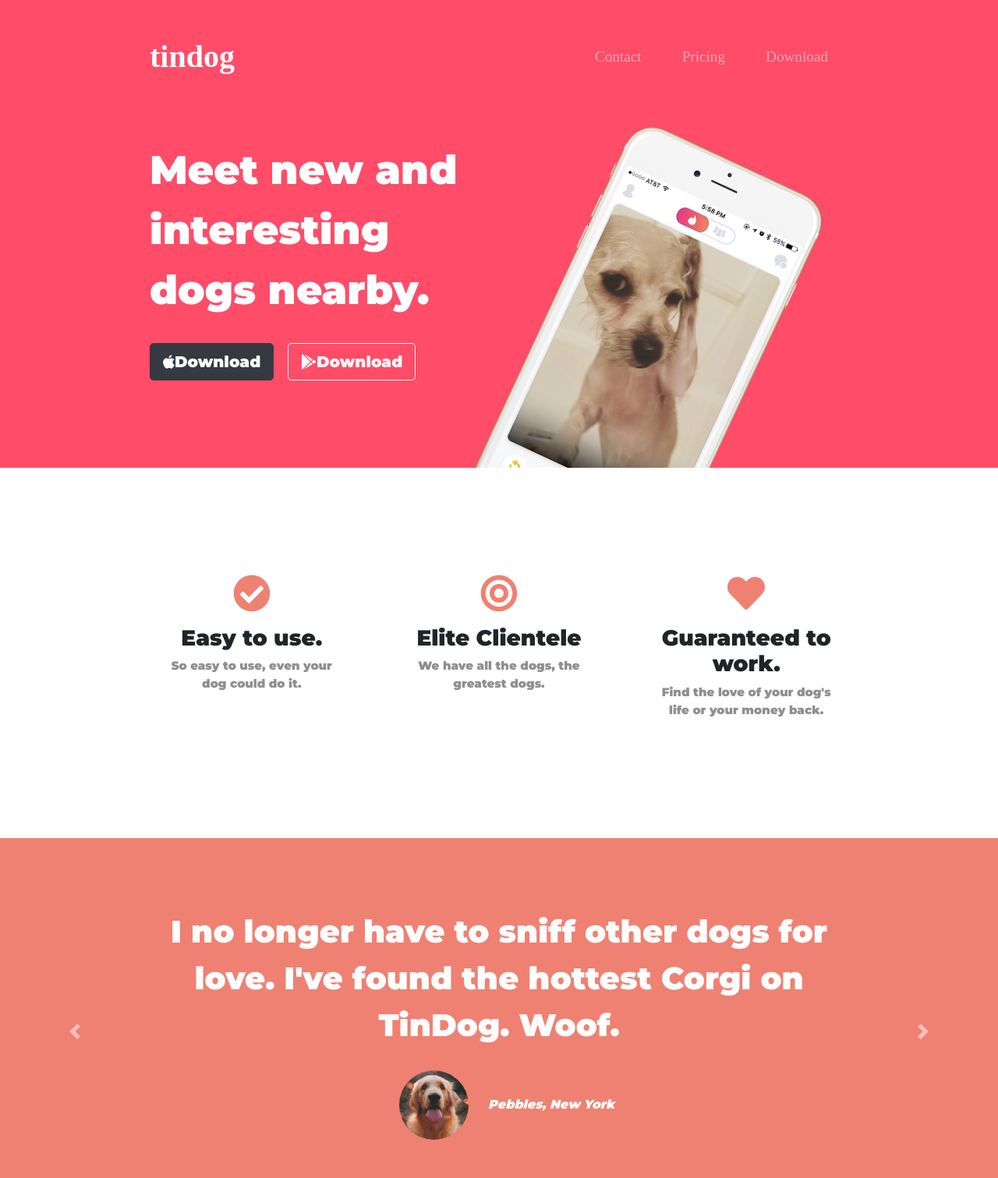
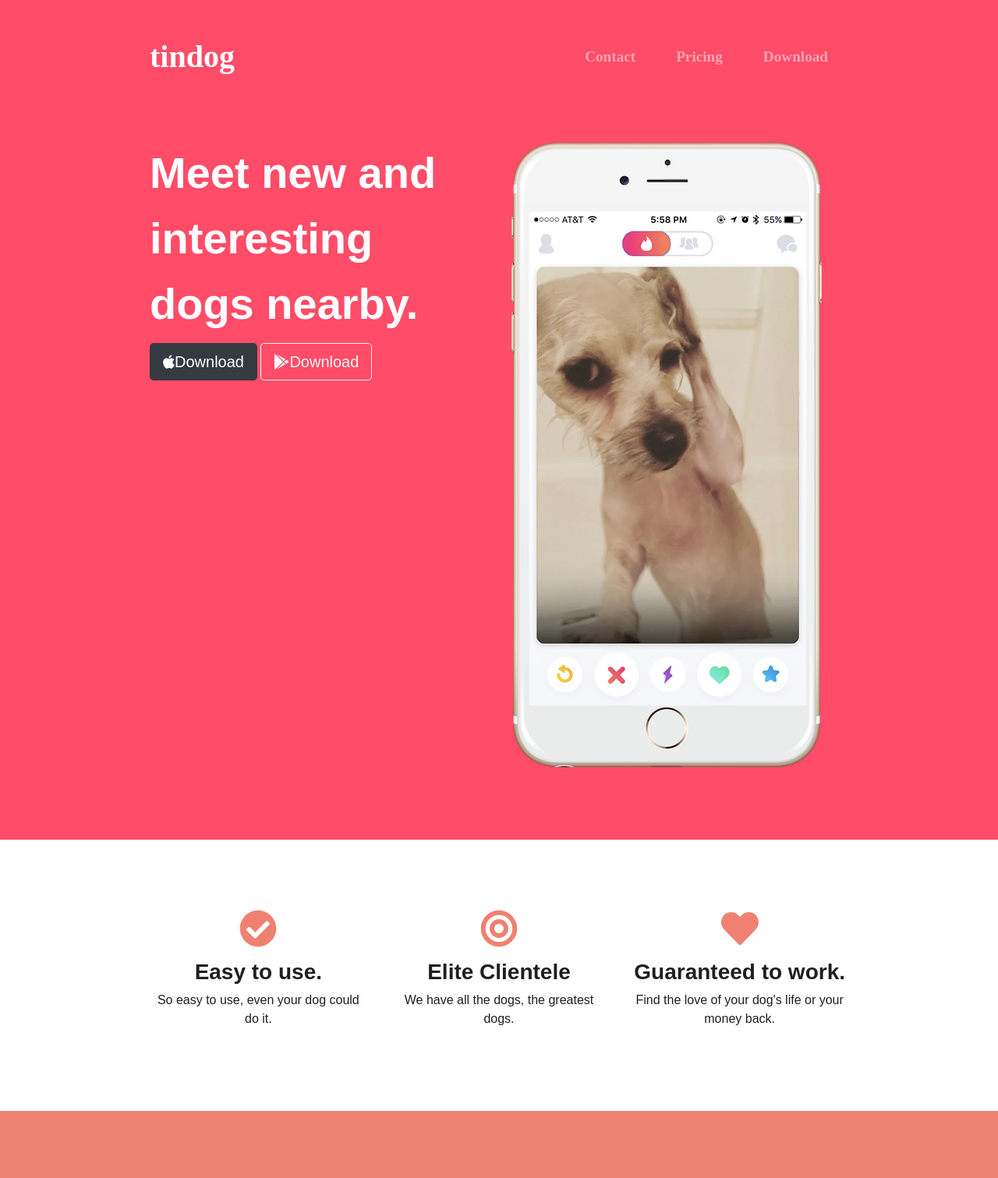
Before and after one commit to Nandkishor01/Tindog, a plain HTML site: page index.html in a window 1280 px wide. Shown: the top 1511 px of the page at 78% size. Drawn offline with nearby package versions, Linux system fonts and the light colour scheme.

Commit message:
Update.css

```diff
--- a/styles.css
+++ b/styles.css
@@ -1,189 +1,145 @@
-/* body */
-
-body{
-    font-family:"Montserrat" ;
+body {
+    font-family: "Poppins", sans-serif;
+    color: #1f1f1f;
   }
-
-/* title */
-
-#title{
+  #title {
     background-color: #ff4c68;
     color: #fff;
   }
-
-/* headers */
-
-
-/* h1 */
-
-h1{
-font-family: "Montserrat";
-font-weight: 900%;
-font-size: 3.2rem;
+  h1 {
+    font-family: "Poppins", sans-serif;
     line-height: 1.5;
+    font-size: 3.5rem;
+    font-weight: bolder;
+    color: #fff;
+  }
+  h2 {
+    font-family: "Poppins", sans-serif;
+    font-size: 2rem;
+    font-weight: bold;
+    line-height: 1.5;
+    color: #1f1f1f;
+  }
+  h3 {
+    font-family: "Poppins", sans-serif;
+    color: #1f1f1f;
+    font-weight: bolder;
+  }
+  .icon {
+    color: #ef8172;
+    margin-bottom: 5%;
+  }
+  .icon :hover {
+    color: #ff4c68;
+  }
+  .container-fluid {
+    padding: 3% 15% 7%;
   }
 
-/* h2 */
-
-h2{
-    font-family:"Montserrat" ;
+  /* Navigation Bar */
+  .navbar {
+    padding: 0 0 4.5rem;
+  }
+  .navbar-brand {
+    font-family: Ubuntu;
+    font-weight: bold;
     font-size: 2.5rem;
-    line-height: 1.5;
   }
-
-/* h3 */
-
-h3{
-    font-family: "Montserrat" ;
+  .nav-item {
+    padding: 0 18px;
   }
-
-/* p */
-
-p{
-    color: #8f8f8f;
-    font-weight: 10;
-    font-size: 15px;
-}
-/* container */
-
-.container-fluid{
-    padding: 3% 15% 7%;}
-
-/* navbar-item*/
-
- .navbar-brand{
-font-family: "Ubuntu";
-font-size: 2.5rem;
+  .nav-link {
+    font-size: 1.2rem;
+    font-family: "Poppins";
     font-weight: bold;
   }
 
-.navbar{
-    padding: 0 0 4.5rem;
-}
-
-.nav-item{
-    padding: 0px 18px;
-}
-
-.nav-link{
-    font-size: 1.2rem;
-    font-family: 'Monstserrat-light';
-}
-
-/* Download-button */
-
-.Download-button{
-    margin: 5% 3% 5% 0;
-}
-.Download-button2{
+  /* Download buttons */
+  .download-button {
     margin: 5% 3% 5% 0;
   }
 
-
-/* title-image */
-
-.title-image{
+  /* iphone image */
+  .iphone-img {
     width: 60%;
-    transform: rotate(25deg);
     position: absolute;
     right: 30%;
   }
+  .rotate-25 {
+    transform: rotate(25deg);
+  }
 
-/* features section */
-
-#features{
-padding: 7% 14%;
+  /* features */
+  #features {
+    padding: 7% 15%;
+    text-align: center;
+    line-height: 1.5;
     background-color: #fff;
+    z-index: 1;
     position: relative;
   }
-
-.features-box{
-    text-align: center;
+  .feature-box {
     padding: 5%;
   }
 
-/* icon  */
-
-.icon{
-    color: #ef8172;
-    margin-bottom: 1rem;
-}
-
-.icon:hover {
-    color: #ff4c68;
-}
-
-/* testimonial section */
-
-#testimonials{
+  /* testimonials */
+  #testimonials {
     text-align: center;
     background-color: #ef8172;
     color: #fff;
   }
-
-.testimonial-image{
+  .carousel-item {
+    padding: 7% 15%;
+  }
+  .testimonial-img {
+    border-radius: 100%;
     width: 10%;
-    border-radius: 100%;
     margin: 20px;
   }
 
-.carousel-item{
-    padding: 7% 15%;
-
-}
-
-#press{
+  /* press */
+  #press {
     background-color: #ef8172;
     text-align: center;
     padding-bottom: 3%;
   }
-
-.press-logo{
+  .press-img {
     width: 15%;
-    margin: 20px 20px 50px ;
+    margin: 20px 20px 50px;
   }
 
-#pricing{
+  /* pricing */
+  #pricing {
     padding: 100px;
-}
-.pricing-column{
-    padding: 3% 2%;
     text-align: center;
   }
+  .pricing-column {
+    padding: 3% 2%;
+  }
 
-/* cta section */
+  #cta {
+    background-color: #ff4c68;
+    text-align: center;
+    padding: 100px 15% 40px;
+  }
+  #footer {
+    background-color: #fff;
+    text-align: center;
+    padding: 100px 15% 20%;
+  }
+  .spanSpace {
+    padding-left: 25px;
+    padding-right: 25px;
+  }
+  .social {
+    padding-bottom: 5%;
+  }
 
-#cta{
-background-color:#ff4c68 ;
-color: #fff;
-padding: 7% 15%;
+  @media (max-width: 1028px) {
+    #title {
       text-align: center;
     }
-
-.cta-heading{
-    font-family: "Montserrat";
-
-}
-
-/* footer */
-
-#footer{
-   padding: 7% 15%;
-    text-align: center;
-}
-
-.social-icon{
-    margin: 20px 10px;
-}
-
-@media(max-width: 1028px){
-
-    #title{
-        text-align: center;
-    }
-
-    .title-image{
-
+    .iphone-img {
       position: static;
       transform: rotate(0);
     }
```
Lines whose indentation alone changed are shown as unchanged.
